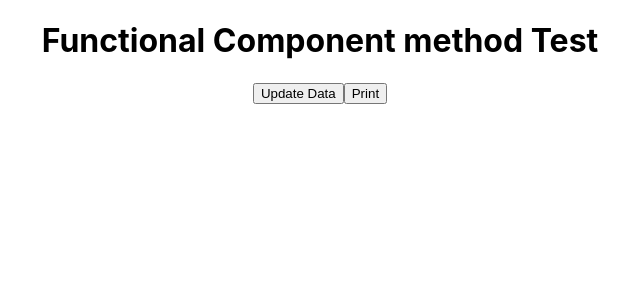
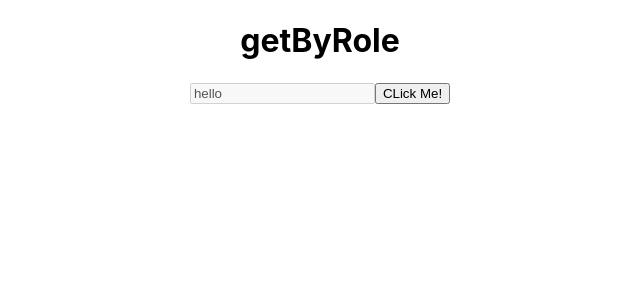
Before and after one commit to Faizanulghani/react-testing, a React (Create React App) app: page / in a window 1280 px wide. Shown: the top 300 px of the page, without its empty margins (320-960 px from the left). Built offline with nearby package versions, Linux system fonts and the light colour scheme.

Commit message:
getByRole Query

```diff
--- a/src/App.js
+++ b/src/App.js
@@ -1,24 +1,11 @@
 import "./App.css";
-import { useState } from "react";
-import { handleOtherMethod } from "./helper";
 
 function App() {
-  let [data, setData] = useState("");
-
-  const handleBtn = () => {
-    setData("Updated Data");
-  };
-
-
-
   return (
     <div className="App">
-      <h1>Functional Component method Test</h1>
-      <button data-testid="button" onClick={handleBtn}>
-        Update Data
-      </button>
-      <button onClick={handleOtherMethod}>Print</button>
-      <h1>{data}</h1>
+      <h1>getByRole</h1>
+      <input type="text" defaultValue={"hello"} disabled />
+      <button>CLick Me!</button>
     </div>
   );
 }
```
Also changed, not shown: 1 other file (tests, documents, lock files or other folders).
